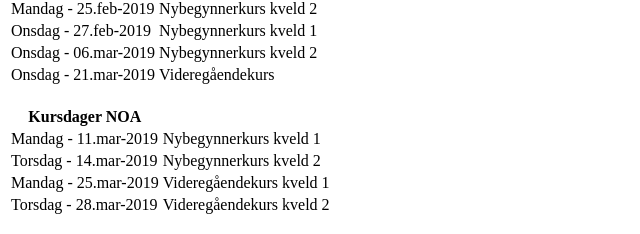
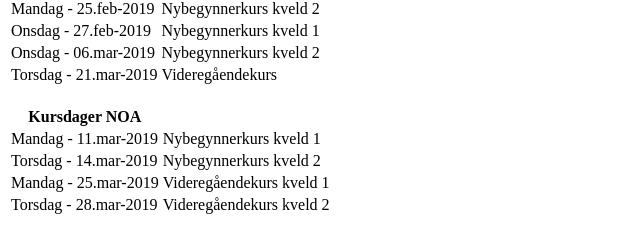
Before and after one commit to ajaad/QGIS-kurs, a plain HTML site: page index.html in a window 1280 px wide. Shown: the part 1677-1911 px from the top of the page, 0-640 px from the left. Drawn offline with Linux system fonts and the light colour scheme.

Commit message:
Update index.html

```diff
--- a/index.html
+++ b/index.html
@@ -101,7 +101,7 @@
  <td>Nybegynnerkurs kveld 2</td>
 </tr>
 <tr>
- <td>Onsdag - 21.mar-2019</td>
+ <td>Torsdag - 21.mar-2019</td>
  <td>Videregåendekurs</td>
 </tr>
 </table>
```
